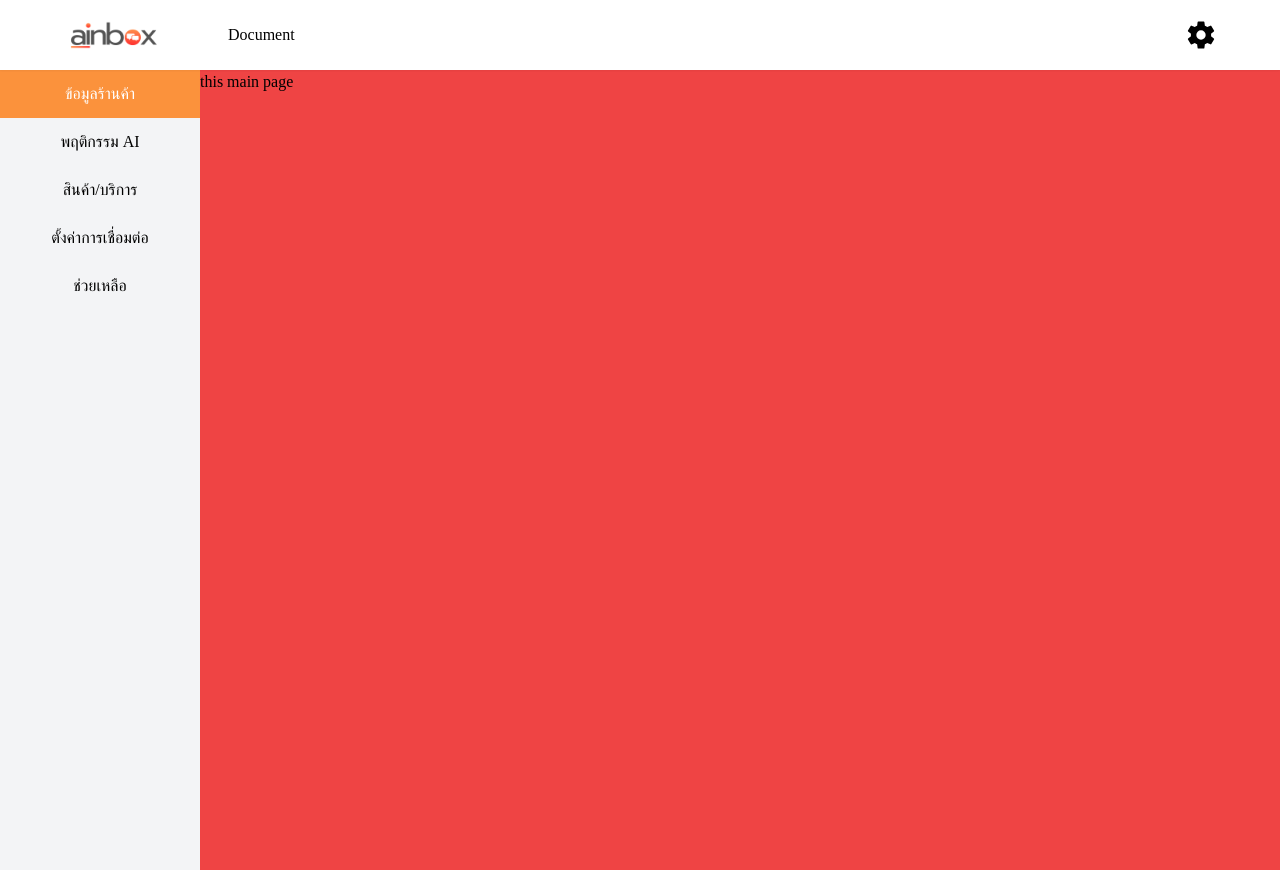
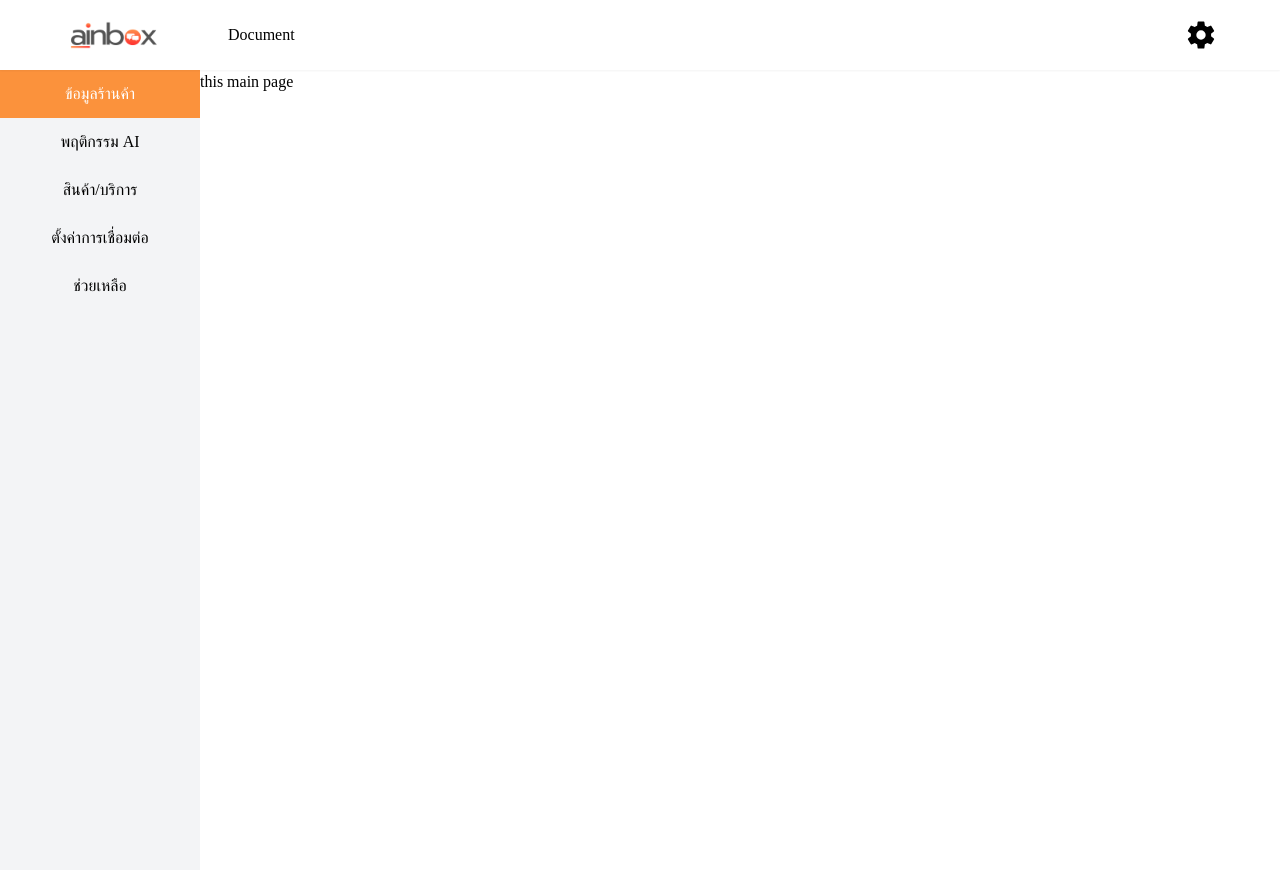
Before and after one commit to PattanasakGit/ainbox_website, a Next.js app in the folder frontend/portal/: page /channel_manager in a window 1280 px wide. Built offline with nearby package versions, Linux system fonts and the light colour scheme; a web font is replaced by a local one.

Commit message:
Feat: update forder struct root level

```diff
--- a/frontend/portal/src/app/channel_manager/page.tsx
+++ b/frontend/portal/src/app/channel_manager/page.tsx
@@ -3,7 +3,7 @@
 import ChannelSidebar from "@/components/SidebarPortal/ChannelSidebar";
 const ChannelManager: React.FC = () => {
   return (
-    <section className="bg-red-500">
+    <section className="">
       <ChannelSidebar/>
      <div className="h-[800px] w-[800px]">
         this main page
--- a/frontend/portal/src/components/HomePortal/HomePortal.tsx
+++ b/frontend/portal/src/components/HomePortal/HomePortal.tsx
@@ -3,7 +3,7 @@
 import React from "react";
 const HomePortal: React.FC = () => {
   return (
-    <section className="bg-red-500 w-full h-screen">
+    <section className="w-full h-screen">
       <MianSidebar/>
      <div className="w-full">
       <Link href={'/channel_manager'}>
```
Also changed, not shown: 2 other files (tests, documents, lock files or other folders).
